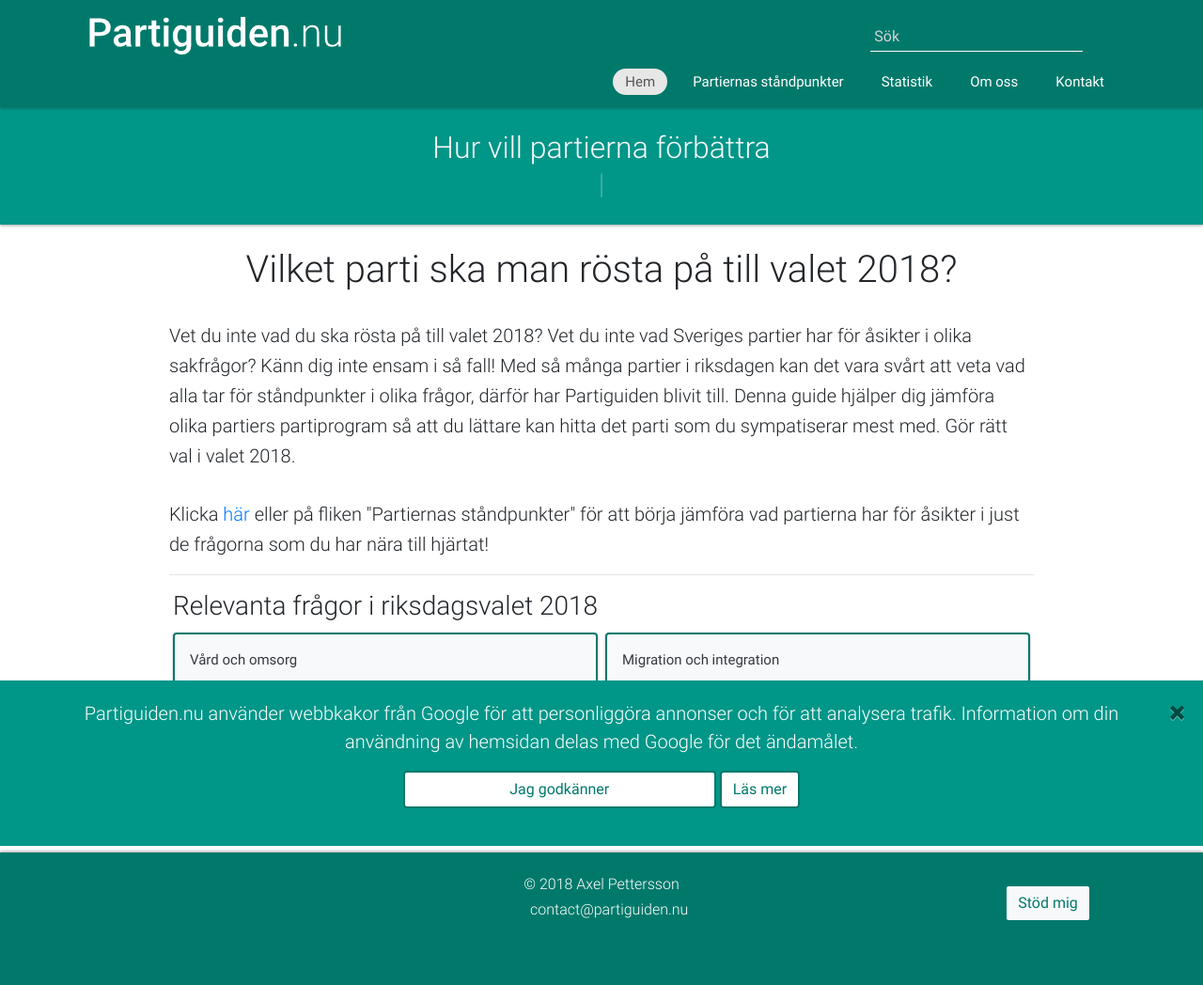
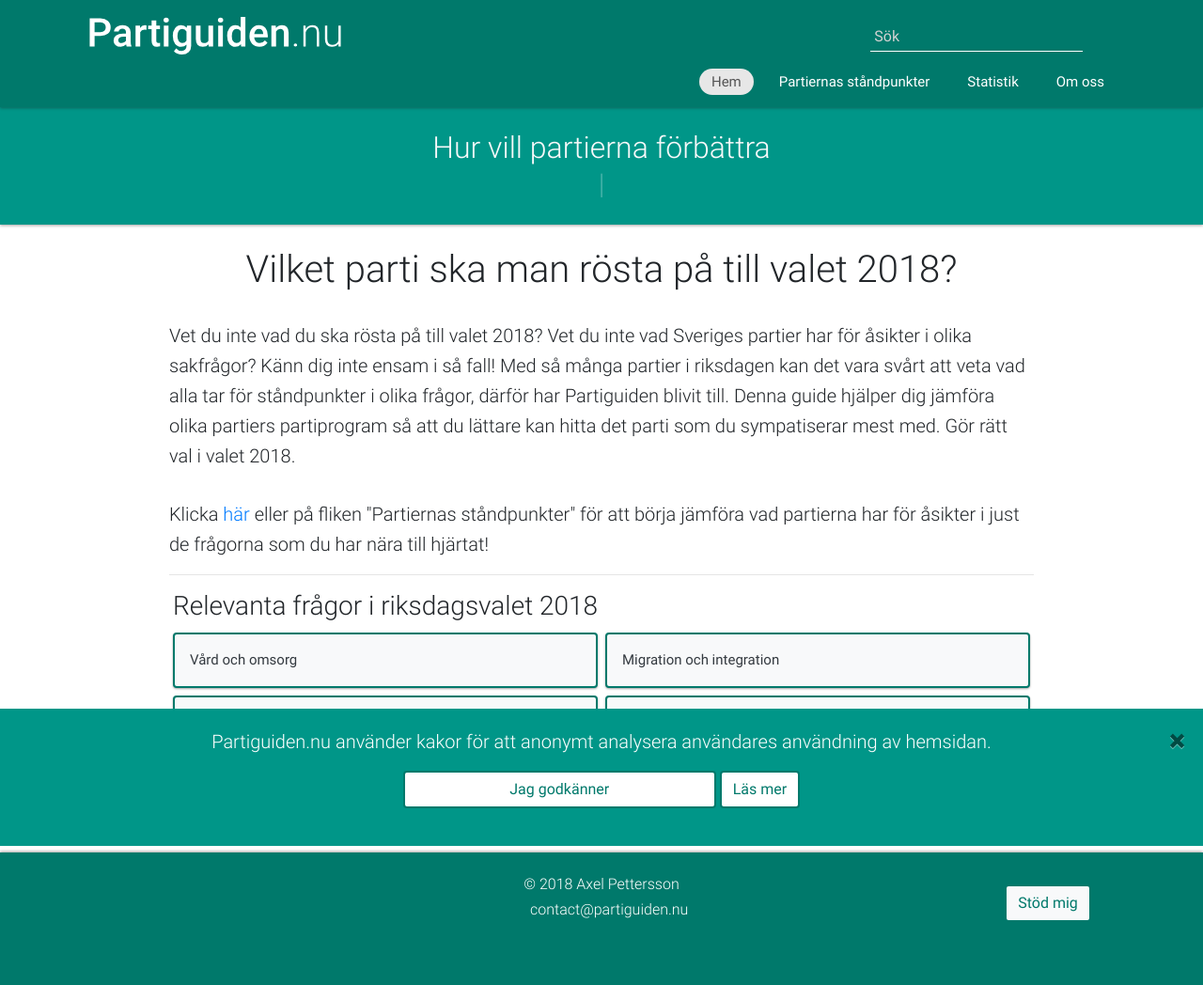
Before and after one commit to Ackuq/partiguiden.nu, a Jekyll site: the page built from index.md, in a window 1280 px wide. Shown: the whole page at 94% size. Built offline with Jekyll 4.4.1, drawn with Linux system fonts in a browser that asks for light colours; nearby versions of some CDN libraries; some web fonts are replaced.

Commit message:
Minor fixes + cookie policy + removed kontaktsida

```diff
--- a/_includes/cookie-banner.html
+++ b/_includes/cookie-banner.html
@@ -2,7 +2,7 @@
     <div id="cookie-banner" class="display-none">
         <button type="button" class="close bannerClose" onclick="closeBanner()">&times;</button>
         <div class="container">
-            <p class="lead cookie-text">Partiguiden.nu använder webbkakor från Google för att personliggöra annonser och för att analysera trafik. Information om din användning av hemsidan delas med Google för det ändamålet.</p>
+            <p class="lead cookie-text">Partiguiden.nu använder kakor för att anonymt analysera användares användning av hemsidan.</p>
             <button onclick="gaOpt()" class="cookies-button btn">
                 <span>Jag godkänner</span>
             </button>
--- a/_includes/head.html
+++ b/_includes/head.html
@@ -62,7 +62,6 @@
         });
     </script>
     <!-- Cookie consent -->
-
     <script async src="/js/cookie-consent.js"></script>
 
     {% include analytics.html %}
--- a/_includes/header.html
+++ b/_includes/header.html
@@ -43,9 +43,6 @@
                         <li {% if page.url=='/om-oss.html' %} class="active"  {% endif %}>
                             <a class="navLink" href="/om-oss">Om oss</a>
                         </li>
-                        <li {% if page.url=='/kontakt.html' %} class=" active" {% endif %}>
-                            <a class="navLink" href="/kontakt">Kontakt</a>
-                        </li>
                     </ul>
                 </div>
             </div>
--- a/css/styles.scss
+++ b/css/styles.scss
@@ -51,7 +51,6 @@ body {
 }
 .contentText{
     line-height: 1.6;
-    margin-top: 30px;
     font-size: 1.25rem;
     font-weight: 300;
 }
@@ -68,3 +67,6 @@ body {
     color: #00796B;
     margin: 10px 0;
 }
+.mt-30{
+    margin-top: 30px;
+}
--- a/index.md
+++ b/index.md
@@ -13,8 +13,8 @@ title: Partiguiden
         <div class="row">
             <div class="col-md-10 offset-md-1">
               <h1 class="font-weight-light text-center mt-2">Vilket parti ska man rösta på till valet 2018?</h1>
-              <h4 class="contentText">Vet du inte vad du ska rösta på till valet 2018? Vet du inte vad Sveriges partier har för åsikter i olika sakfrågor? Känn dig inte ensam i så fall! Med så många partier i riksdagen kan det vara svårt att veta vad alla tar för ståndpunkter i olika frågor, därför har Partiguiden blivit till. Denna guide hjälper dig jämföra olika partiers partiprogram så att du lättare kan hitta det parti som du sympatiserar mest med. Gör rätt val i valet 2018.</h4>
-              <h4 class="contentText">Klicka <a href="/partiernas-standpunkter.html">här</a> eller på fliken "Partiernas ståndpunkter" för att börja jämföra vad partierna har för åsikter i just de frågorna som du har nära till hjärtat!</h4>
+              <h4 class="contentText mt-30">Vet du inte vad du ska rösta på till valet 2018? Vet du inte vad Sveriges partier har för åsikter i olika sakfrågor? Känn dig inte ensam i så fall! Med så många partier i riksdagen kan det vara svårt att veta vad alla tar för ståndpunkter i olika frågor, därför har Partiguiden blivit till. Denna guide hjälper dig jämföra olika partiers partiprogram så att du lättare kan hitta det parti som du sympatiserar mest med. Gör rätt val i valet 2018.</h4>
+              <h4 class="contentText mt-30">Klicka <a href="/partiernas-standpunkter.html">här</a> eller på fliken "Partiernas ståndpunkter" för att börja jämföra vad partierna har för åsikter i just de frågorna som du har nära till hjärtat!</h4>
               <hr class="my-3">
               <h3 class="relevant_questions mt-0 font-weight-light ml-1">Relevanta frågor i riksdagsvalet 2018</h3>
               <div class="list-group d-inline-block">
```
Also changed, not shown: kakor.md (added, +15 -0 lines), js/cookie-consent.js (indentation only).
